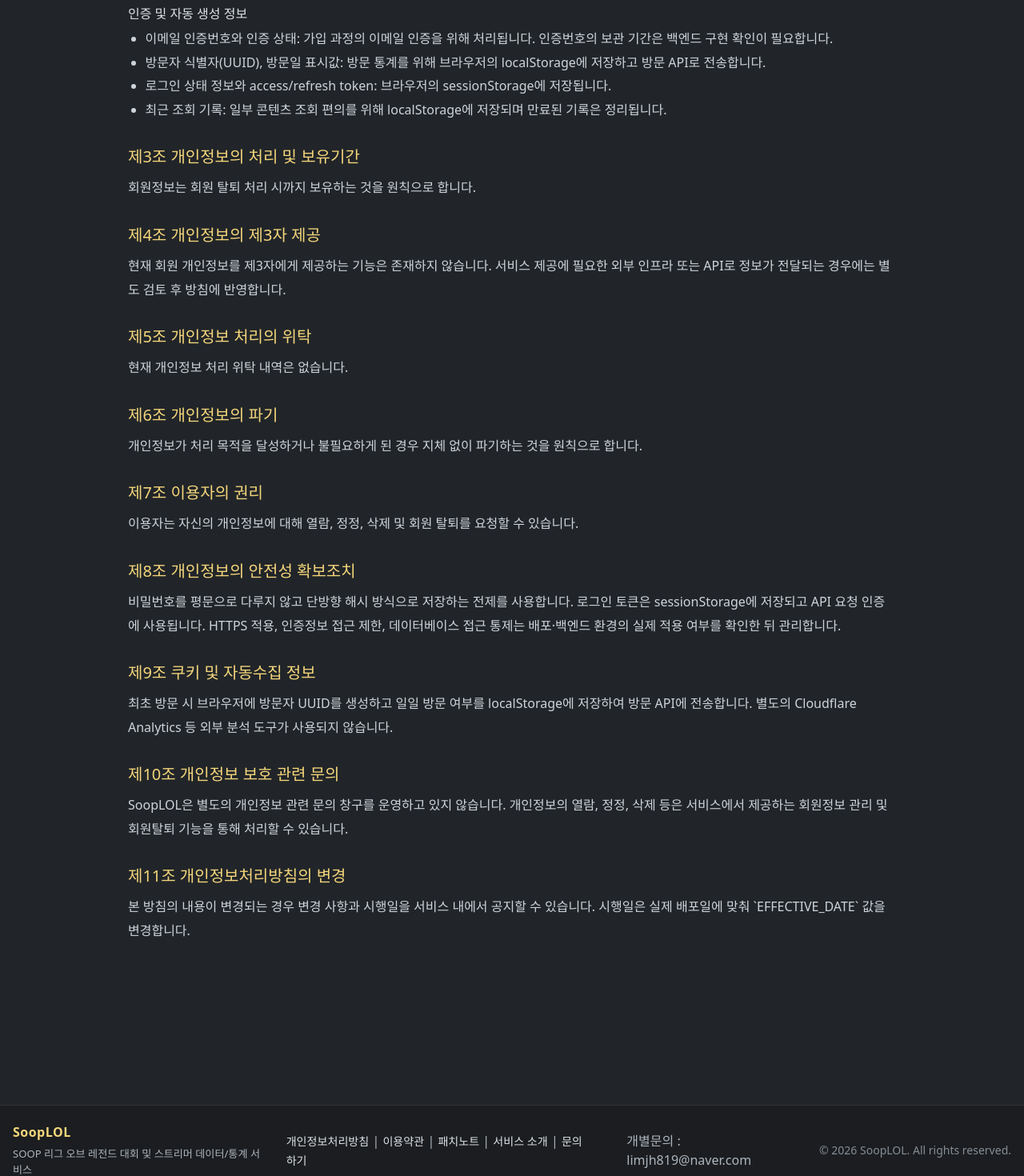
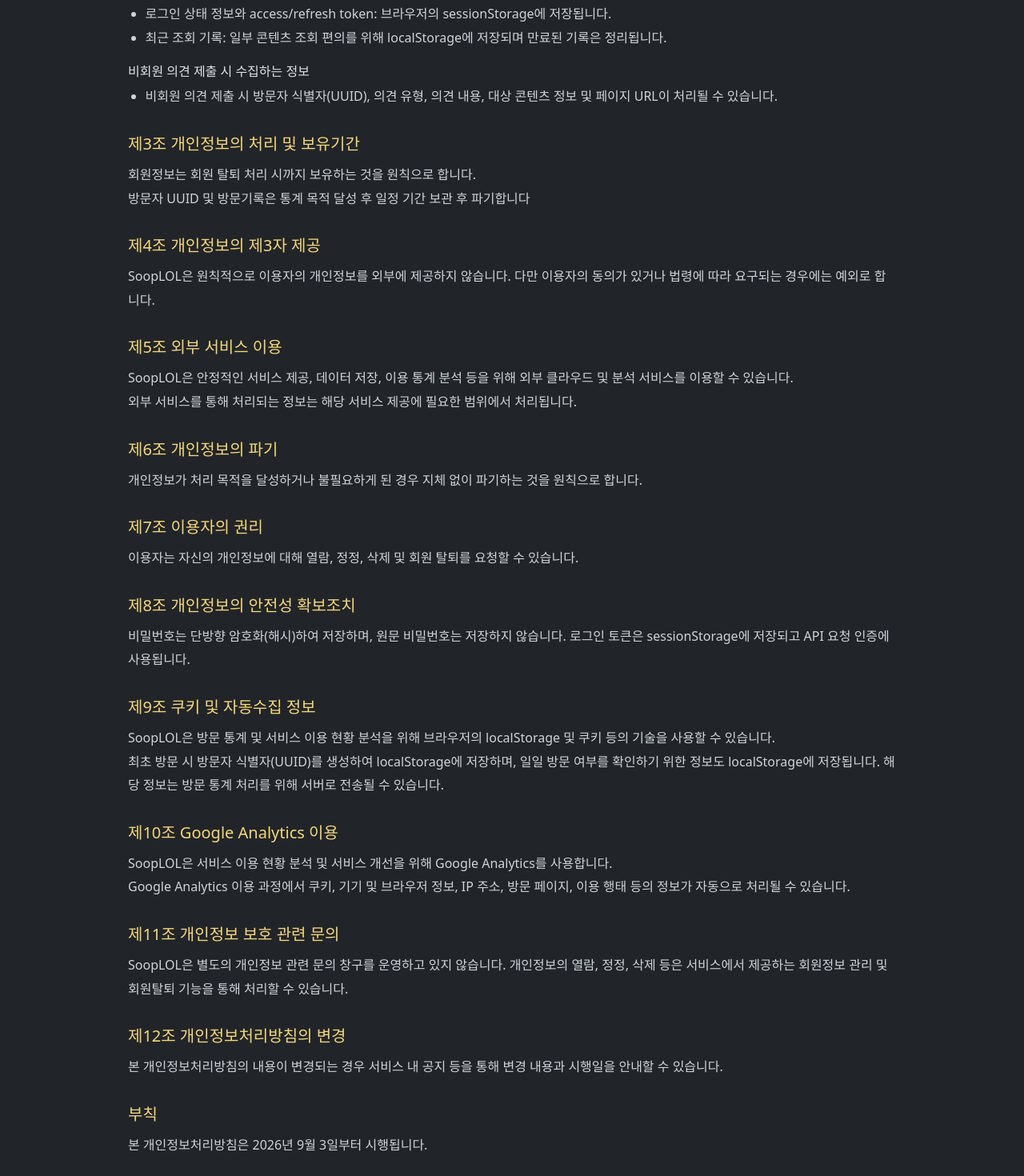
Before and after one commit to jaeyeah/LOLINFO-FE, a React (Vite) app in the folder lolinfo/: page /privacy in a window 1280 px wide. Shown: the part 755-2225 px from the top of the page at 80% size. Built offline with nearby package versions, Linux system fonts and the light colour scheme; no server answers.

Commit message:
개인정보처리방침 문구 수정

```diff
--- a/lolinfo/src/components/Privacy.jsx
+++ b/lolinfo/src/components/Privacy.jsx
@@ -13,27 +13,60 @@ export default function Privacy() {
             </header>
 
             <div className="privacy-body">
-                <p className="privacy-note">본 방침은 현재 확인 가능한 SoopLOL 프론트엔드 동작을 기준으로 작성되었습니다. 백엔드의 보관·파기 정책은 운영 설정에 따라 최종 확인이 필요합니다.</p>
 
                 <section><h2>제1조 개인정보의 처리 목적</h2><p>SoopLOL은 회원가입 및 회원 관리, 로그인과 사용자 식별, 이메일 인증, 서비스 제공 및 부정 이용 방지를 위해 필요한 범위에서 개인정보를 처리합니다.</p></section>
 
-                <section><h2>제2조 처리하는 개인정보 항목</h2><h3>회원가입 시 수집하는 필수정보</h3><ul><li>아이디(ID)</li><li>비밀번호: 서비스 서버에서 단방향 해시 방식으로 저장된다는 전제이며, 평문 저장을 하지 않습니다.</li><li>닉네임</li><li>이메일 주소</li></ul><h3>인증 및 자동 생성 정보</h3><ul><li>이메일 인증번호와 인증 상태: 가입 과정의 이메일 인증을 위해 처리됩니다. 인증번호의 보관 기간은 백엔드 구현 확인이 필요합니다.</li><li>방문자 식별자(UUID), 방문일 표시값: 방문 통계를 위해 브라우저의 localStorage에 저장하고 방문 API로 전송합니다.</li><li>로그인 상태 정보와 access/refresh token: 브라우저의 sessionStorage에 저장됩니다.</li><li>최근 조회 기록: 일부 콘텐츠 조회 편의를 위해 localStorage에 저장되며 만료된 기록은 정리됩니다.</li></ul></section>
+                <section><h2>제2조 처리하는 개인정보 항목</h2>
+                    <h3>회원가입 시 수집하는 필수정보</h3><ul><li>아이디(ID)</li><li>비밀번호: 단방향 암호화(해시)하여 저장하며, 원문 비밀번호는 저장하지 않습니다.</li><li>닉네임</li><li>이메일 주소</li></ul>
+                    <h3>인증 및 자동 생성 정보</h3><ul><li>이메일 인증번호와 인증 상태: 가입 과정의 이메일 인증을 위해 처리됩니다. </li><li>방문자 식별자(UUID), 방문일 표시값: 방문 통계를 위해 브라우저의 localStorage에 저장하고 방문 API로 전송합니다.</li><li>로그인 상태 정보와 access/refresh token: 브라우저의 sessionStorage에 저장됩니다.</li><li>최근 조회 기록: 일부 콘텐츠 조회 편의를 위해 localStorage에 저장되며 만료된 기록은 정리됩니다.</li></ul>
+                    <h3>비회원 의견 제출 시 수집하는 정보</h3><ul><li>비회원 의견 제출 시 방문자 식별자(UUID), 의견 유형, 의견 내용, 대상 콘텐츠 정보 및 페이지 URL이 처리될 수 있습니다.</li></ul>
+                </section>
 
-                <section><h2>제3조 개인정보의 처리 및 보유기간</h2><p>회원정보는 회원 탈퇴 처리 시까지 보유하는 것을 원칙으로 합니다. </p></section>
+                <section><h2>제3조 개인정보의 처리 및 보유기간</h2><p>회원정보는 회원 탈퇴 처리 시까지 보유하는 것을 원칙으로 합니다. </p><p>방문자 UUID 및 방문기록은 통계 목적 달성 후 일정 기간 보관 후 파기합니다 </p></section>
 
-                <section><h2>제4조 개인정보의 제3자 제공</h2><p>현재 회원 개인정보를 제3자에게 제공하는 기능은 존재하지 않습니다. 서비스 제공에 필요한 외부 인프라 또는 API로 정보가 전달되는 경우에는 별도 검토 후 방침에 반영합니다.</p></section>
-
-                <section><h2>제5조 개인정보 처리의 위탁</h2><p>현재 개인정보 처리 위탁 내역은 없습니다. </p></section>
-
+                <section>
+                    <h2>제4조 개인정보의 제3자 제공</h2>
+                    <p>
+                        SoopLOL은 원칙적으로 이용자의 개인정보를 외부에 제공하지 않습니다.
+                        다만 이용자의 동의가 있거나 법령에 따라 요구되는 경우에는 예외로 합니다.
+                    </p>
+                </section>
+                <section>
+                    <h2>제5조 외부 서비스 이용</h2>
+                    <p>
+                        SoopLOL은 안정적인 서비스 제공, 데이터 저장, 이용 통계 분석 등을 위해
+                        외부 클라우드 및 분석 서비스를 이용할 수 있습니다.
+                    </p>
+                    <p>
+                        외부 서비스를 통해 처리되는 정보는 해당 서비스 제공에 필요한 범위에서
+                        처리됩니다.
+                    </p>
+                </section>
                 <section><h2>제6조 개인정보의 파기</h2><p>개인정보가 처리 목적을 달성하거나 불필요하게 된 경우 지체 없이 파기하는 것을 원칙으로 합니다. </p></section>
 
                 <section><h2>제7조 이용자의 권리</h2><p>이용자는 자신의 개인정보에 대해 열람, 정정, 삭제 및 회원 탈퇴를 요청할 수 있습니다.</p></section>
 
-                <section><h2>제8조 개인정보의 안전성 확보조치</h2><p>비밀번호를 평문으로 다루지 않고 단방향 해시 방식으로 저장하는 전제를 사용합니다. 로그인 토큰은 sessionStorage에 저장되고 API 요청 인증에 사용됩니다. HTTPS 적용, 인증정보 접근 제한, 데이터베이스 접근 통제는 배포·백엔드 환경의 실제 적용 여부를 확인한 뒤 관리합니다.</p></section>
+                <section><h2>제8조 개인정보의 안전성 확보조치</h2><p>비밀번호는 단방향 암호화(해시)하여 저장하며, 원문 비밀번호는 저장하지 않습니다. 로그인 토큰은 sessionStorage에 저장되고 API 요청 인증에 사용됩니다.</p></section>
 
-                <section><h2>제9조 쿠키 및 자동수집 정보</h2><p>최초 방문 시 브라우저에 방문자 UUID를 생성하고 일일 방문 여부를 localStorage에 저장하여 방문 API에 전송합니다. 별도의 Cloudflare Analytics 등 외부 분석 도구가 사용되지 않습니다. </p></section>
+                <section><h2>제9조 쿠키 및 자동수집 정보</h2>
+                    <p>SoopLOL은 방문 통계 및 서비스 이용 현황 분석을 위해 브라우저의
+                        localStorage 및 쿠키 등의 기술을 사용할 수 있습니다.
+                    </p>
+                    <p>최초 방문 시 방문자 식별자(UUID)를 생성하여 localStorage에 저장하며,
+                        일일 방문 여부를 확인하기 위한 정보도 localStorage에 저장됩니다.
+                        해당 정보는 방문 통계 처리를 위해 서버로 전송될 수 있습니다.
+                    </p>
+                </section>
 
-                <section><h2>제10조 개인정보 보호 관련 문의</h2>
+                <section><h2>제10조 Google Analytics 이용</h2>
+                    <p>SoopLOL은 서비스 이용 현황 분석 및 서비스 개선을 위해
+                        Google Analytics를 사용합니다.
+                    </p>
+                    <p>Google Analytics 이용 과정에서 쿠키, 기기 및 브라우저 정보,
+                        IP 주소, 방문 페이지, 이용 행태 등의 정보가 자동으로 처리될 수 있습니다.
+                    </p>
+                </section>
+                <section><h2>제11조 개인정보 보호 관련 문의</h2>
                     <p>
                         SoopLOL은 별도의 개인정보 관련 문의 창구를 운영하고 있지 않습니다.
                         개인정보의 열람, 정정, 삭제 등은 서비스에서 제공하는 회원정보 관리 및
@@ -41,7 +74,18 @@ export default function Privacy() {
                     </p>
                 </section>
 
-                <section><h2>제11조 개인정보처리방침의 변경</h2><p>본 방침의 내용이 변경되는 경우 변경 사항과 시행일을 서비스 내에서 공지할 수 있습니다. 시행일은 실제 배포일에 맞춰 `EFFECTIVE_DATE` 값을 변경합니다.</p></section>
+                <section>
+                    <h2>제12조 개인정보처리방침의 변경</h2>
+                    <p>
+                        본 개인정보처리방침의 내용이 변경되는 경우 서비스 내 공지 등을 통해
+                        변경 내용과 시행일을 안내할 수 있습니다.
+                    </p>
+                </section>
+
+                <section>
+                    <h2>부칙</h2>
+                    <p>본 개인정보처리방침은 2026년 9월 3일부터 시행됩니다.</p>
+                </section>
             </div>
         </main>
     );
```
